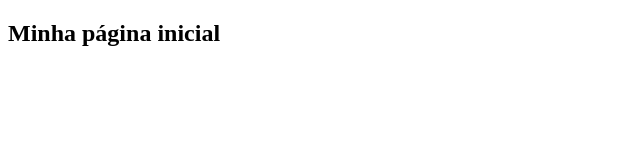
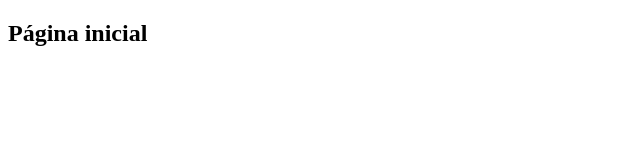
Before and after one commit to Marcioprados/projeto-curso-git2, a plain HTML site: page index.html in a window 1280 px wide. Shown: the whole page, without its empty margins (0-640 px from the left). Drawn offline with Linux system fonts and the light colour scheme.

Commit message:
Alterando corpo

```diff
--- a/index.html
+++ b/index.html
@@ -6,6 +6,6 @@
         <title>Curso de Git e Github</title>
     </head>
     <body>
-        <h2>Minha página inicial</h2>
+        <h2>Página inicial</h2>
     </body>
 </html>
```
